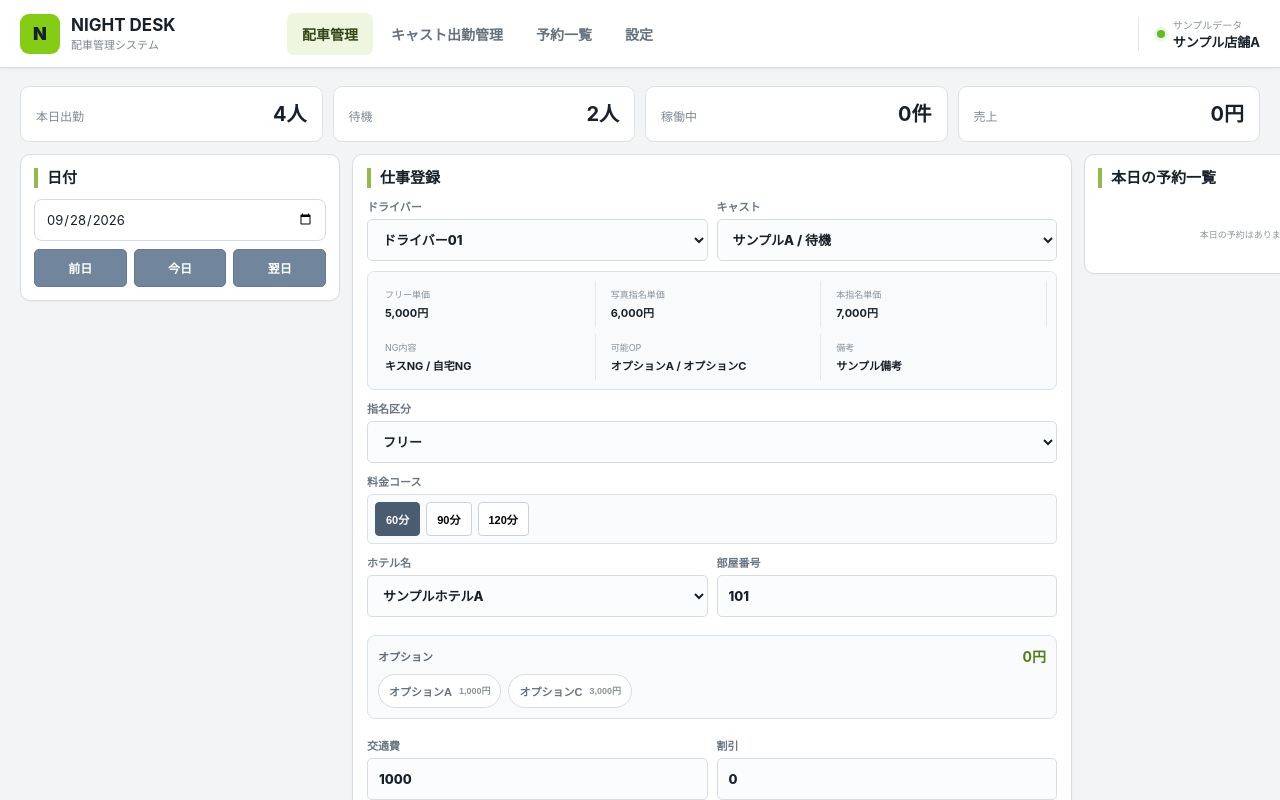
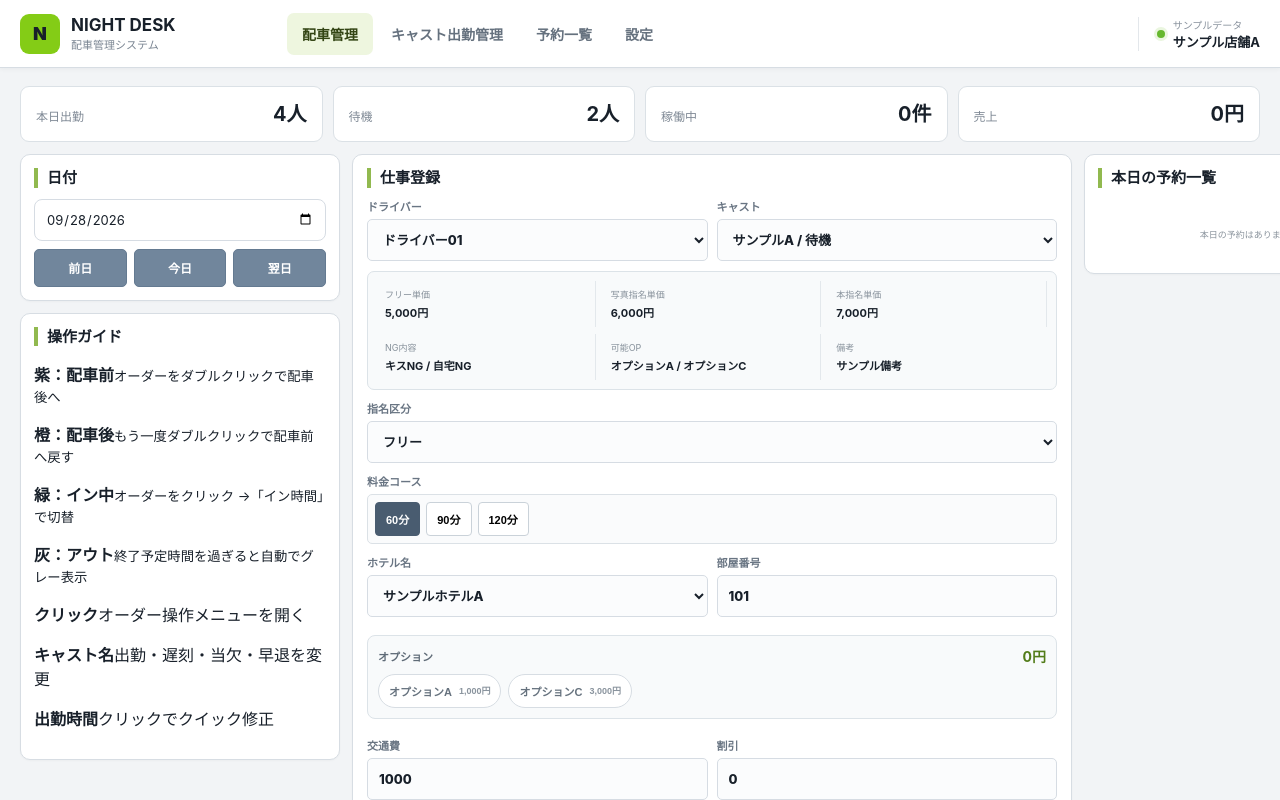
Before and after one commit to admozisan-design/night-desk, a Next.js app: page / in a window 1280 px wide. Shown: the top 800 px of the page. Built offline with nearby package versions, Linux system fonts and the light colour scheme.

Commit message:
Add operation guide below date panel

```diff
--- a/app/page.tsx
+++ b/app/page.tsx
@@ -541,6 +541,21 @@ export default function DashboardPage(){
             <button onClick={()=>shiftDate(1)}>翌日</button>
           </div>
         </section>
+
+        <section className="deskPanel operationGuide">
+          <h2>操作ガイド</h2>
+          <div className="operationGuideList">
+            <div><span className="guideDot beforeDispatch"/><p><strong>紫：配車前</strong><small>オーダーをダブルクリックで配車後へ</small></p></div>
+            <div><span className="guideDot afterDispatch"/><p><strong>橙：配車後</strong><small>もう一度ダブルクリックで配車前へ戻す</small></p></div>
+            <div><span className="guideDot inService"/><p><strong>緑：イン中</strong><small>オーダーをクリック →「イン時間」で切替</small></p></div>
+            <div><span className="guideDot out"/><p><strong>灰：アウト</strong><small>終了予定時間を過ぎると自動でグレー表示</small></p></div>
+          </div>
+          <div className="operationGuideTips">
+            <p><strong>クリック</strong><span>オーダー操作メニューを開く</span></p>
+            <p><strong>キャスト名</strong><span>出勤・遅刻・当欠・早退を変更</span></p>
+            <p><strong>出勤時間</strong><span>クリックでクイック修正</span></p>
+          </div>
+        </section>
       </aside>
 
       <main className="deskCenter">
```
